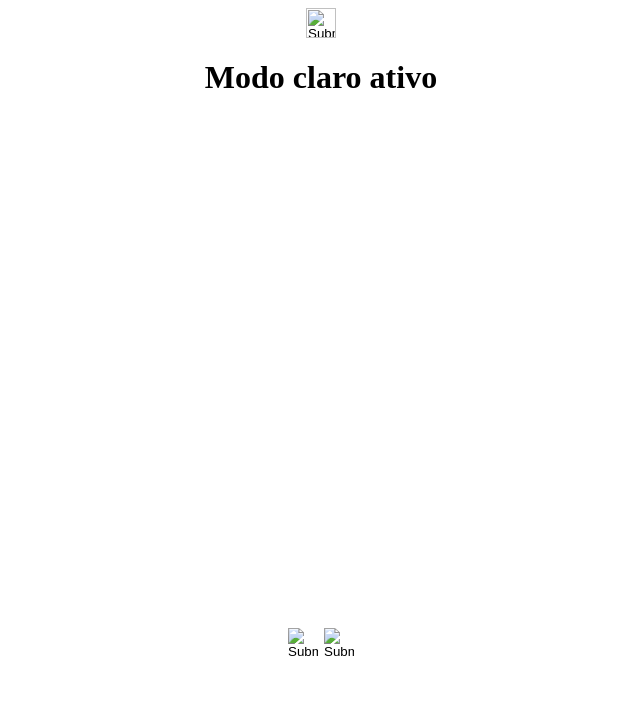
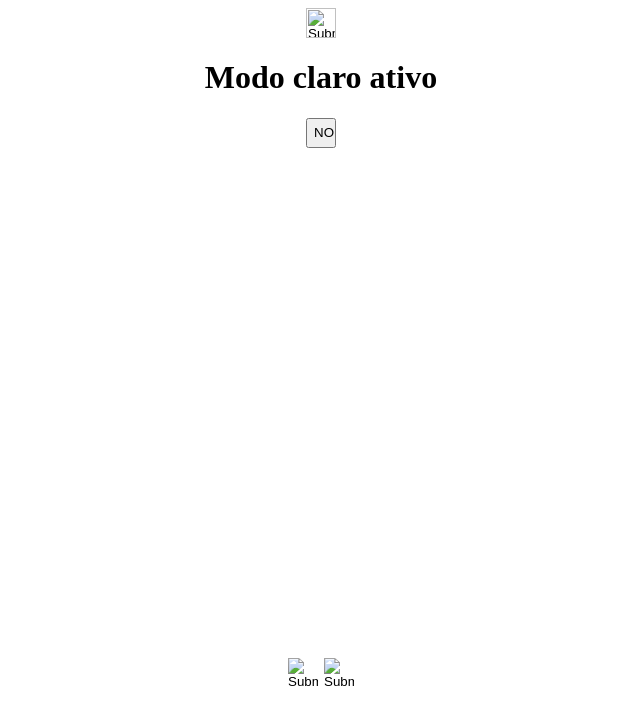
Before and after one commit to AJTrue/inf3, a plain HTML site: page index.html in a window 1280 px wide. Shown: the whole page, without its empty margins (319-959 px from the left). Drawn offline with Linux system fonts and the light colour scheme.

Commit message:
NOVO BTN TESTE

```diff
--- a/index.html
+++ b/index.html
@@ -10,6 +10,7 @@
     <div id="head">
       <input type="image" id="seletor" src="../img/icon/lua.png" />
       <h1>Modo claro ativo</h1>
+      <input type="button" value="NOVO" />
     </div>
     <div id="img"></div>
     <div id="botoes">
```
